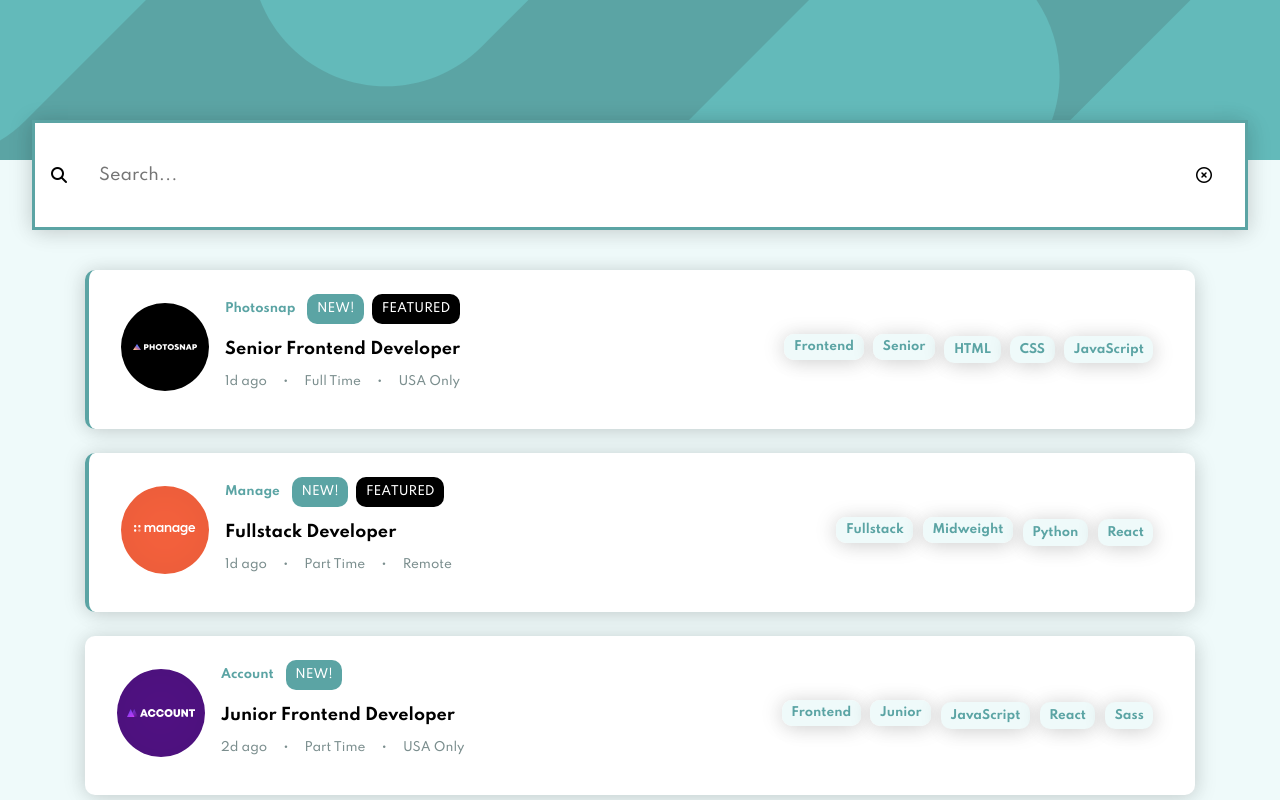
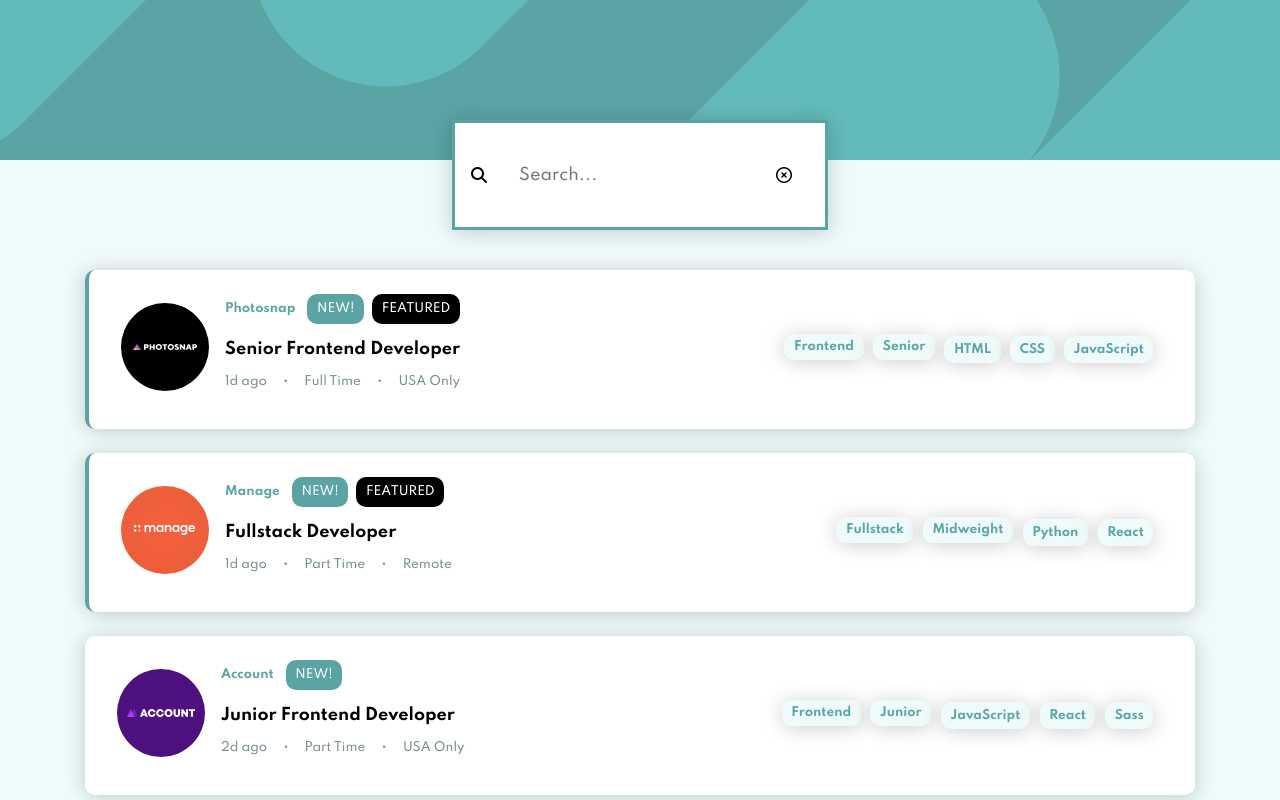
Before and after one commit to luxjoshyua/job-listings-filtering, a website built with webpack: page src/index.html in a window 1280 px wide. Shown: the top 800 px of the page. Built offline with nearby package versions, Linux system fonts and the light colour scheme.

Commit message:
fixed width

```diff
--- a/src/sass/_sections.scss
+++ b/src/sass/_sections.scss
@@ -11,16 +11,17 @@ input[type="search"]::-webkit-search-results-decoration {
   position: relative;
   top: -40px;
   border-radius: 10px;
-  padding: 0 2rem;
+  margin: 0 auto;
   .search-inner {
     display: flex;
     justify-content: space-between;
     align-items: center;
-    min-width: 100%;
+    // min-width: 100%;
     padding: 2rem 1rem;
     @include boxShadow;
     background: white;
     border: 3px solid $green;
+    max-width: 1110px;
     #search {
       font-size: 1rem;
       line-height: 2rem;
```
